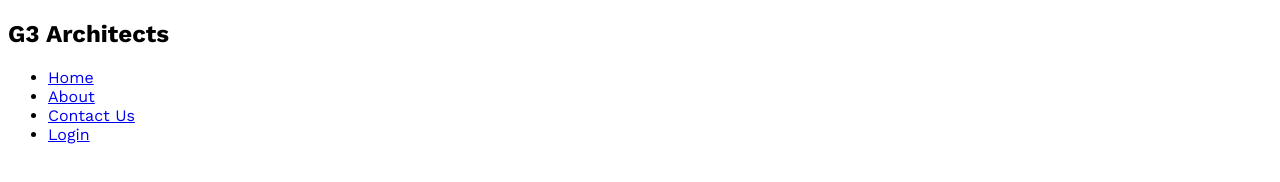
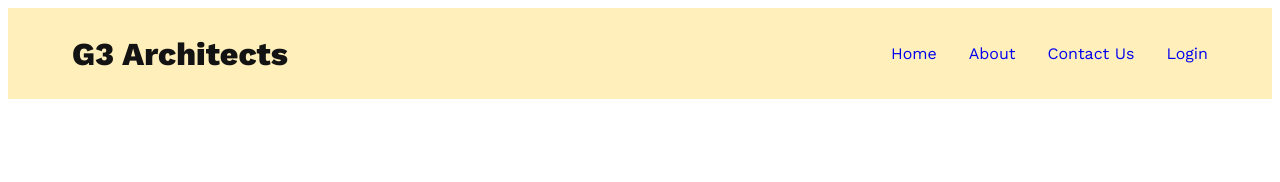
Before and after one commit to shorot-chicham/B11-g3-architects, a plain HTML site: page index.html in a window 1280 px wide. Drawn offline with nearby package versions, Linux system fonts and the light colour scheme.

Commit message:
added navigation section in the page

```diff
--- a/css/styles.css
+++ b/css/styles.css
@@ -1,4 +1,43 @@
 body{
     font-family: Work Sans;
+    padding: 0;
+}
 
+header{
+    background-color: #fff0bb;
 }
+
+.nav-container{
+    display: flex;
+    justify-content: space-between;
+    gap: 2rem;
+    align-items: center;
+    margin: 0rem 4rem;
+}
+
+.nav-container-title{
+    color: #131313;
+    font-size: 2rem ;
+    font-weight: 800;
+}
+
+.nav-site-links{
+    display: flex;
+    list-style: none;
+    justify-content: right;
+    align-items: center;
+    gap: 2rem;
+    color: #424242;
+}
+
+.nav-site-links a{
+    text-decoration: none;
+}
+
+.nav-site-links a:hover{
+    color: blueviolet;
+}
+
+.nav-site-links a:active{
+    color: chocolate;
+}
--- a/index.html
+++ b/index.html
@@ -4,6 +4,8 @@
     <meta charset="UTF-8">
     <meta name="viewport" content="width=device-width, initial-scale=1.0">
     <title>G3 Architects</title>
+    <!-- fav icon link  -->
+     <link rel="shortcut icon" href="images/icons/ribon.png" type="image/x-icon">
     <!-- css styles file link  -->
      <link rel="stylesheet" href="css/styles.css">
     <!-- google font link  -->
@@ -19,7 +21,7 @@
             <h2 class="nav-container-title">G3 Architects</h2>
             <ul class="nav-site-links">
                 <li><a href="#">Home</a></li>
-                <li><a href="3">About</a></li>
+                <li><a href="#">About</a></li>
                 <li> <a href="#">Contact Us</a> </li>
                 <li><a href="#">Login</a></li>
             </ul>
```
